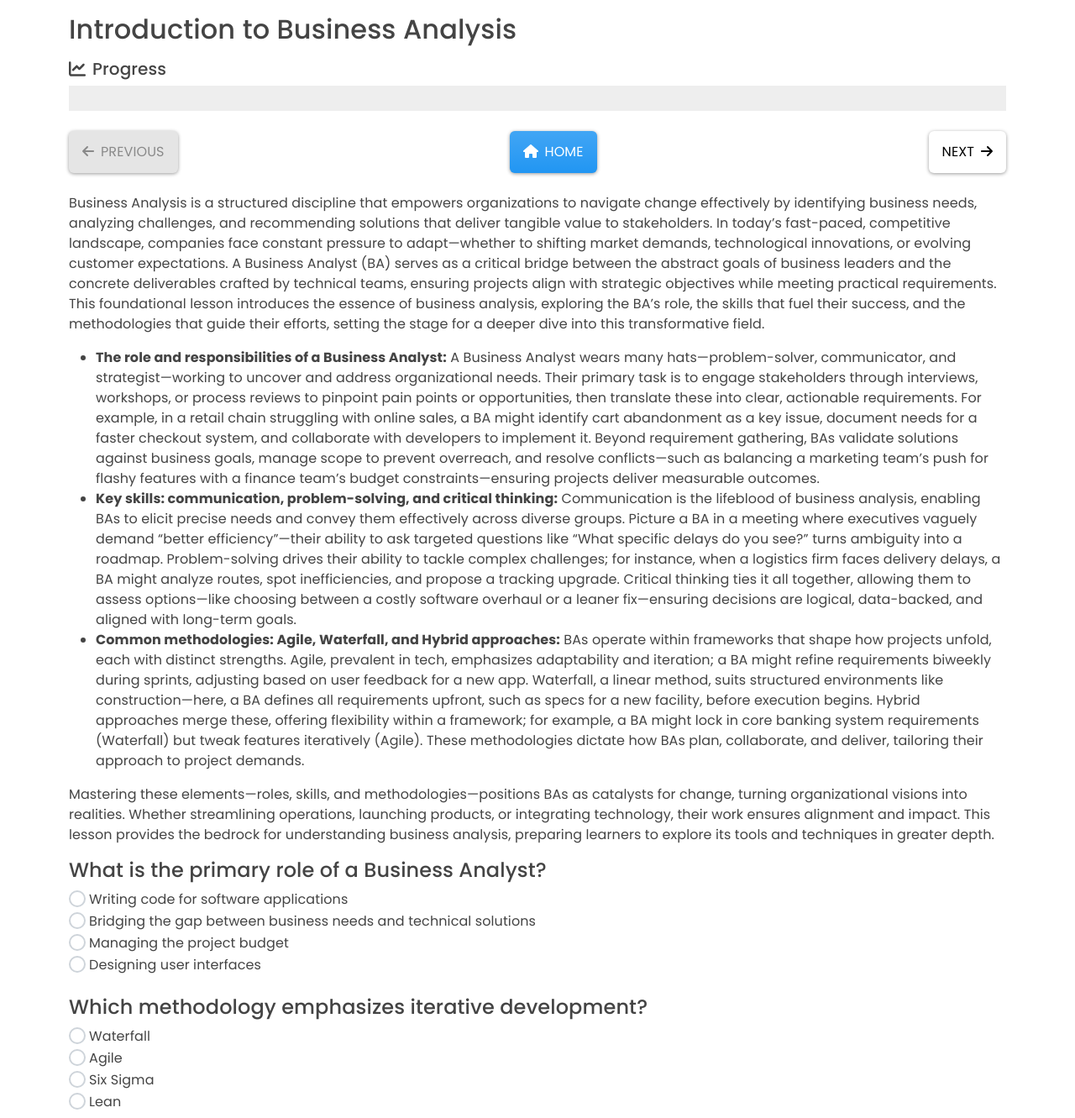
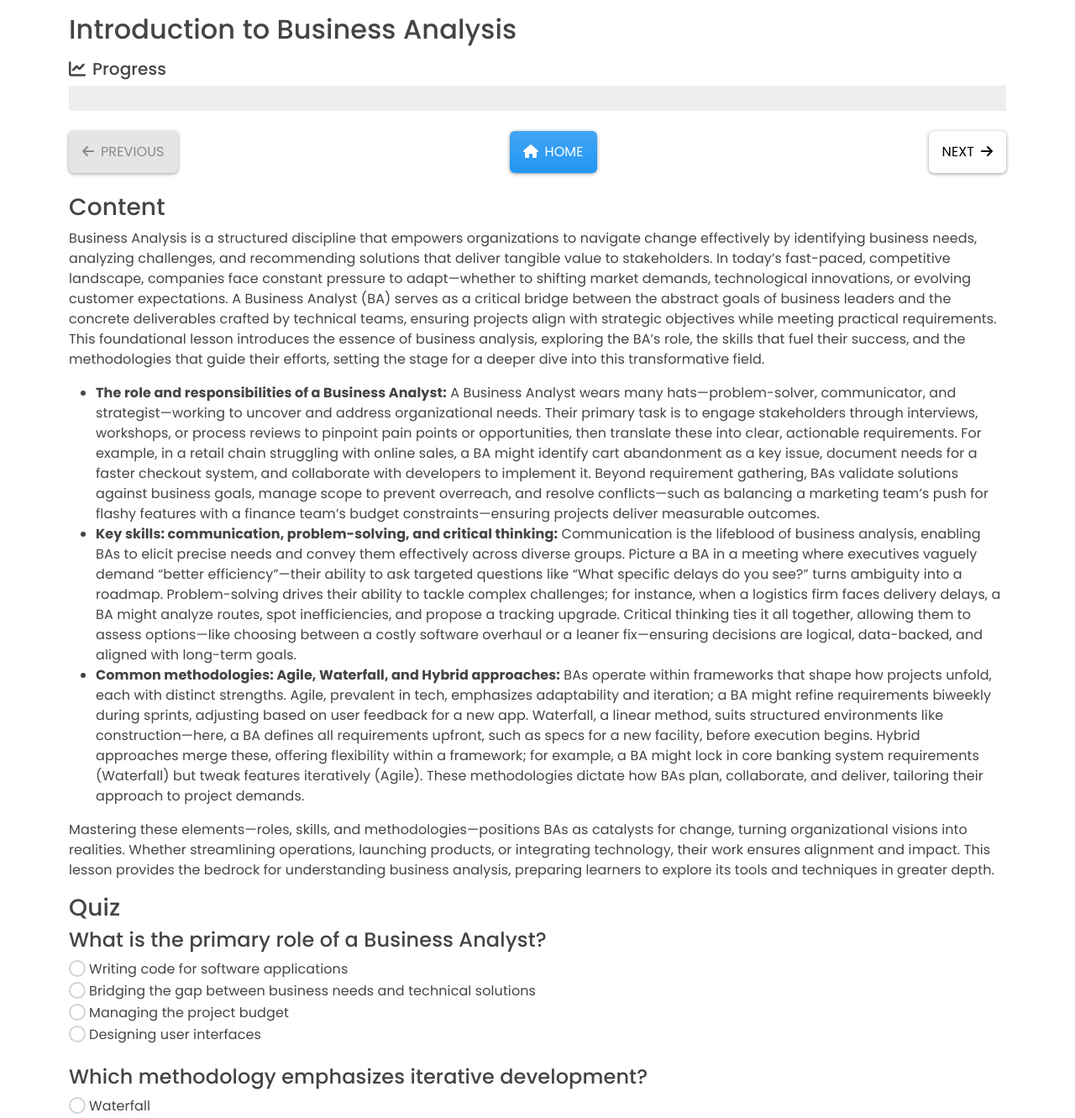
Before and after one commit to tungpham42/ba, a React (Create React App) app: page /lesson/1 in a window 1280 px wide. Shown: the top 1331 px of the page at 84% size. Built offline with nearby package versions, Linux system fonts and the light colour scheme.

Commit message:
Update LessonPage.js

```diff
--- a/src/pages/LessonPage.js
+++ b/src/pages/LessonPage.js
@@ -85,8 +85,9 @@ const LessonPage = () => {
           <FontAwesomeIcon icon={faArrowRight} className="ms-2" />
         </Button>
       </div>
-
+      <h3 className="text-left">Content</h3>
       <div dangerouslySetInnerHTML={{ __html: lesson.content }} />
+      <h3 className="text-left">Quiz</h3>
       <Quiz
         quiz={lesson.quiz}
         onComplete={markLessonComplete}
```
